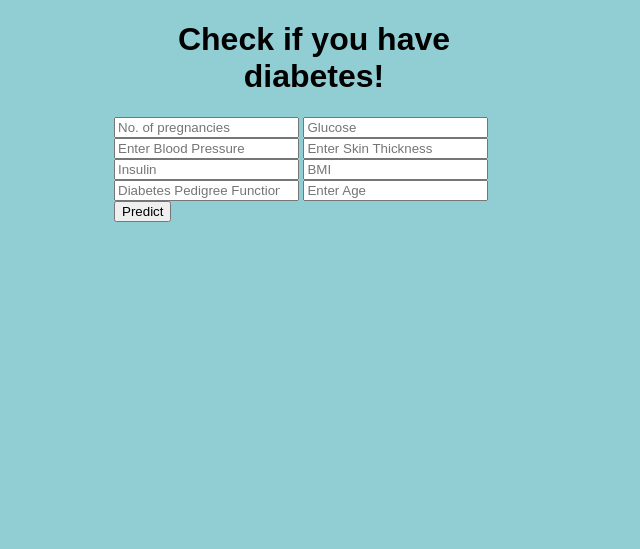
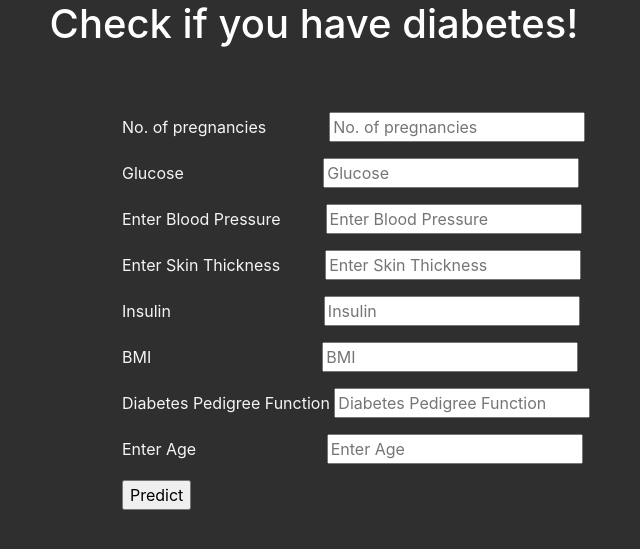
Before and after one commit to hiteshahuja23/Diabetes-Prediction, a Flask app: page / in a window 1280 px wide. Shown: the top 549 px of the page, without its empty margins (326-966 px from the left). Run offline with Flask 2, Linux system fonts and the light colour scheme; some libraries are stand-ins or nearby versions.

Commit message:
improved UI

```diff
--- a/templates/base.html
+++ b/templates/base.html
@@ -5,9 +5,12 @@
     <meta name="viewport" content="width=device-width, initial-scale=1.0">
     <meta http-equiv="X-UA-Compatible" content="ie=edge">
     <link rel="stylesheet" href="{{ url_for('static', filename='css/main.css') }}">
+    <link rel="stylesheet" href="https://stackpath.bootstrapcdn.com/bootstrap/4.3.1/css/bootstrap.min.css"
+        integrity="sha384-ggOyR0iXCbMQv3Xipma34MD+dH/1fQ784/j6cY/iJTQUOhcWr7x9JvoRxT2MZw1T" crossorigin="anonymous">
+
     {% block head %}{% endblock %}
 </head>
-<body>
+<body style="background-color:rgb(47, 47, 47)">
     {% block body %}{% endblock %}
 </body>
 </html>
--- a/templates/index.html
+++ b/templates/index.html
@@ -7,20 +7,37 @@
 {% endblock %}
 
 {% block body %}
-<div class="content">
-    <h1 style="text-align: center">Check if you have diabetes!</h1>
+<div style="align-self: center;">
+    <h1 style="text-align: center ;color: white;">Check if you have diabetes!</h1>
 
-    <div class="form">
-        <form action="/predict" method="POST">
-            <input type="number" name="pregnancies" id="pregnancies" placeholder="No. of pregnancies">
-            <input type="number" name="glucose" id="glucose" placeholder="Glucose" step=".001">
-            <input type="number" name="bp" id="bp" placeholder="Enter Blood Pressure" step=".001">
-            <input type="number" name="skin_thickness" id="skin_thickness" placeholder="Enter Skin Thickness" step=".001">
-            <input type="number" name="insulin" id="insulin" placeholder="Insulin" step=".001">
-            <input type="number" name="bmi" id="bmi" placeholder="BMI" step=".001">
-            <input type="number" name="diabetespedigree" id="diabetespedigree" placeholder="Diabetes Pedigree Function" step=".001">
-            <input type="number" name="age" id="age" placeholder="Enter Age">
-            <input type="submit" value="Predict">
+    <div class="form" style="color: whitesmoke;  margin-left: 35%; margin-top: 5%;" >
+        <form action="/predict" method="POST" >
+            <div class="form-group">
+                No. of pregnancies &nbsp;&nbsp;&nbsp;&nbsp;&nbsp;&nbsp;&nbsp;&nbsp;&nbsp;&nbsp;&nbsp;&nbsp; <input type="number" name="pregnancies" id="pregnancies" placeholder="No. of pregnancies"> <br>
+            </div>
+            <div class="form-group">
+                Glucose  &nbsp;&nbsp;&nbsp;&nbsp;&nbsp;&nbsp;&nbsp;&nbsp;&nbsp;&nbsp;&nbsp;&nbsp;&nbsp;&nbsp;&nbsp;&nbsp;&nbsp;&nbsp;&nbsp;&nbsp;&nbsp;&nbsp;&nbsp;&nbsp;&nbsp;&nbsp;&nbsp;&nbsp;&nbsp;&nbsp;<input type="number" name="glucose" id="glucose" placeholder="Glucose" step=".001"> <br>
+            </div>
+            <div class="form-group">
+                Enter Blood Pressure &nbsp;&nbsp;&nbsp;&nbsp;&nbsp;&nbsp;&nbsp;&nbsp;&nbsp;<input type="number" name="bp" id="bp" placeholder="Enter Blood Pressure" step=".001"> <br>
+            </div>
+            <div class="form-group">
+                Enter Skin Thickness &nbsp;&nbsp;&nbsp;&nbsp;&nbsp;&nbsp;&nbsp;&nbsp; <input type="number" name="skin_thickness" id="skin_thickness" placeholder="Enter Skin Thickness" step=".001"> <br>
+            </div>
+            <div class="form-group">
+                Insulin            &nbsp;&nbsp;&nbsp;   &nbsp;&nbsp;&nbsp;&nbsp;&nbsp;&nbsp;&nbsp;&nbsp;&nbsp;&nbsp;&nbsp;&nbsp;&nbsp;&nbsp;&nbsp;&nbsp;&nbsp;&nbsp;&nbsp;&nbsp;&nbsp;&nbsp;&nbsp;&nbsp;&nbsp;&nbsp;&nbsp;&nbsp; <input type="number" name="insulin" id="insulin" placeholder="Insulin" step=".001"> <br>
+            </div>
+            <div class="form-group">
+                BMI  &nbsp;&nbsp;&nbsp;&nbsp;&nbsp;&nbsp;&nbsp;&nbsp;&nbsp;&nbsp;&nbsp;&nbsp;&nbsp;&nbsp;&nbsp;&nbsp;&nbsp;&nbsp;&nbsp;&nbsp;&nbsp;&nbsp;&nbsp;&nbsp;&nbsp;&nbsp;&nbsp;&nbsp;&nbsp;&nbsp;&nbsp;&nbsp;&nbsp;&nbsp;&nbsp;&nbsp;&nbsp;<input type="number" name="bmi" id="bmi" placeholder="BMI" step=".001"> <br>
+            </div>
+            <div class="form-group">
+                Diabetes Pedigree Function
+                <input type="number" name="diabetespedigree" id="diabetespedigree" placeholder="Diabetes Pedigree Function" step=".001"> <br>
+            </div>
+            <div class="form-group">
+                Enter Age &nbsp;&nbsp;&nbsp;&nbsp;&nbsp;&nbsp;&nbsp;&nbsp;&nbsp;&nbsp;&nbsp;&nbsp;&nbsp;&nbsp;&nbsp;&nbsp;&nbsp;&nbsp;&nbsp;&nbsp;&nbsp;&nbsp;&nbsp;&nbsp;&nbsp;&nbsp;&nbsp;&nbsp;<input type="number" name="age" id="age" placeholder="Enter Age"> <br>
+            </div>
+                <input type="submit" value="Predict" >
         </form>
     </div>
 </div>
```
